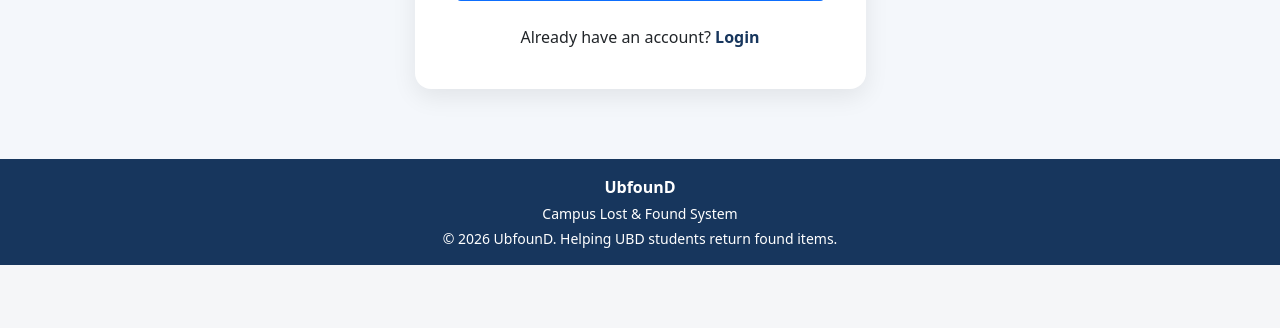
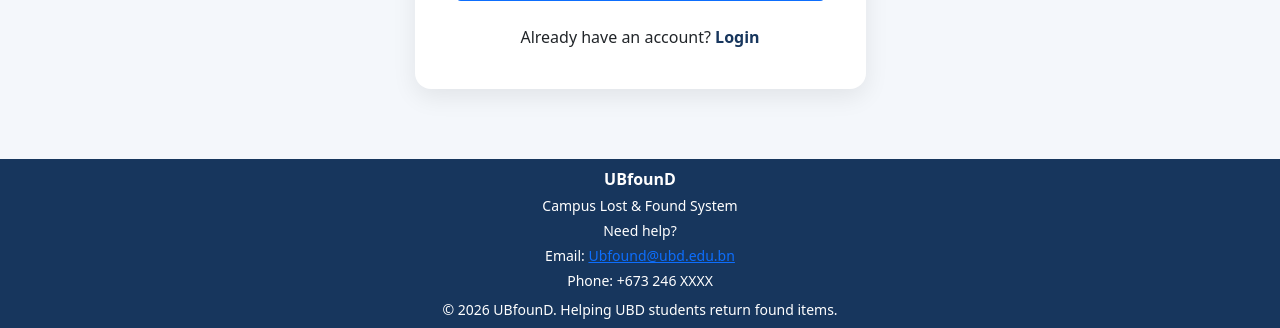
Before and after one commit to Nurasyiqin247/UBfounD, a PHP site: page /register.html in a window 1280 px wide. Shown: the part 867-1195 px from the top of the page. Before the commit the page ends 1132 px from the top, so only its background shows below. Run offline with PHP 8.4, Linux system fonts and the light colour scheme.

Commit message:
Adding contact us on Register page
Adding details of how to contact us on registration page

```diff
--- a/register.html
+++ b/register.html
@@ -268,27 +268,56 @@
     </section>
 
 
-
     <!-- ==================== FOOTER ==================== -->
 
-    <footer class="py-3">
+    <footer class="py-2">
 
         <div class="container text-center">
 
+
+            <!-- Website name -->
             <p class="fw-bold mb-1">
-                UbfounD
+                UBfounD
             </p>
 
-            <p class="small mb-1">
-                Campus Lost & Found System
-            </p>
 
-            <p class="small mb-0">
-                © 2026 UbfounD. Helping UBD students return found items.
-            </p>
+                <!-- Website description -->
+                 <p class="small mb-1">
+                    Campus Lost & Found System
+                </p>
+
+
+                        <!-- Help information -->
+                            <p class="small mb-1">
+                             Need help?
+                            </p>
+
+
+                            <!-- Email -->
+                            <p class="small mb-1">
+
+                            Email:
+
+                            <a href="mailto:lostandfound@university.edu">
+                            Ubfound@ubd.edu.bn
+                        </a>
+
+                        </p>
+
+
+                        <!-- Phone -->
+                    <p class="small mb-2">
+                 Phone: +673 246 XXXX
+                </p>
+
+
+                    <!-- Copyright -->
+                <p class="small mb-0">
+                 © 2026 UBfounD. Helping UBD students return found items.
+             </p>
+
 
         </div>
-
     </footer>
 
     <script>
--- a/report_found_item.php
+++ b/report_found_item.php
@@ -760,7 +760,7 @@ $conn->close();
 
         <div class="container text-center">
 
-            <p class="text-muted mb-0">
+            <p class="mb-0">
                 © 2026 UBfounD. Helping UBD students return found items.
             </p>
 
```
